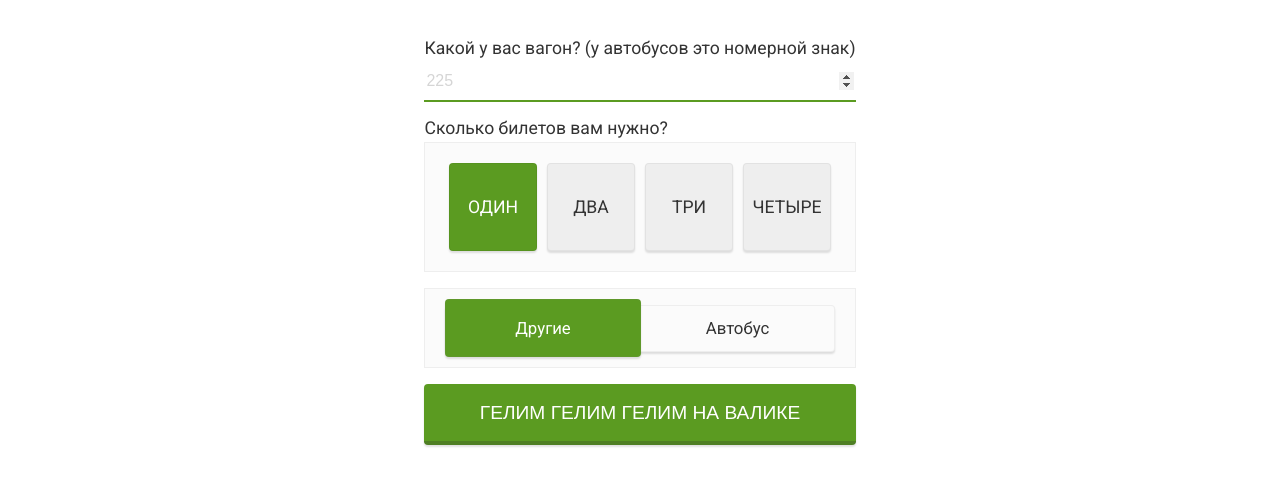
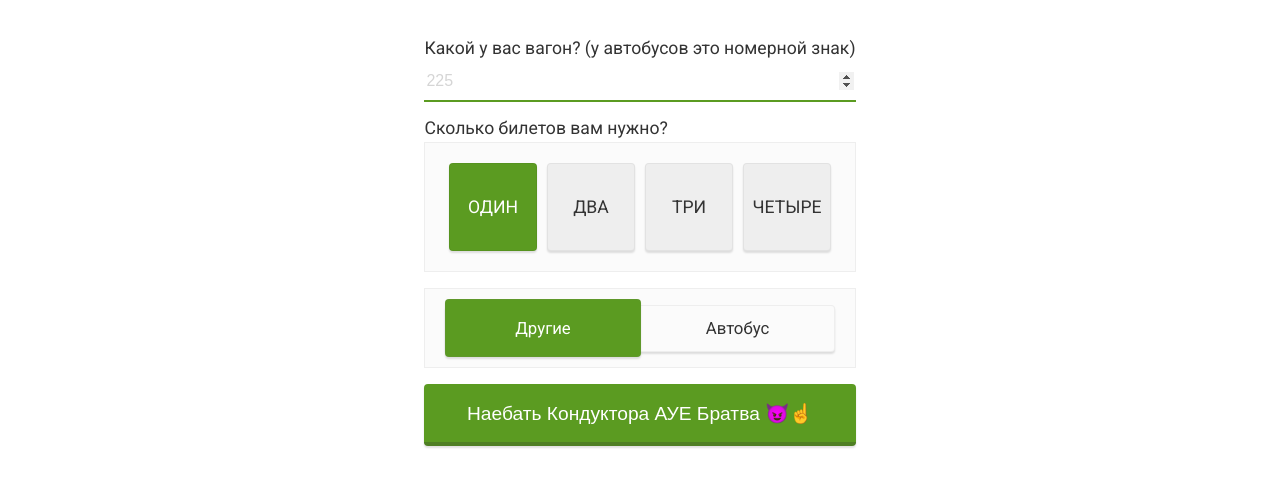
Before and after one commit to bxrninvxid/bxrninvxid.github.io, a website: page index.html in a window 1280 px wide. Shown: the part 144-630 px from the top of the page. Drawn offline with Linux system fonts and the light colour scheme.

Commit message:
Update index.html

```diff
--- a/index.html
+++ b/index.html
@@ -139,7 +139,7 @@
                 </div>
             </div>
             <div class="row">
-                <input type="submit" value="ГЕЛИМ ГЕЛИМ ГЕЛИМ НА ВАЛИКЕ">
+                <input type="submit" value="Наебать Кондуктора АУЕ Братва 😈☝️">
             </div>
         </form>
     </section>
```
